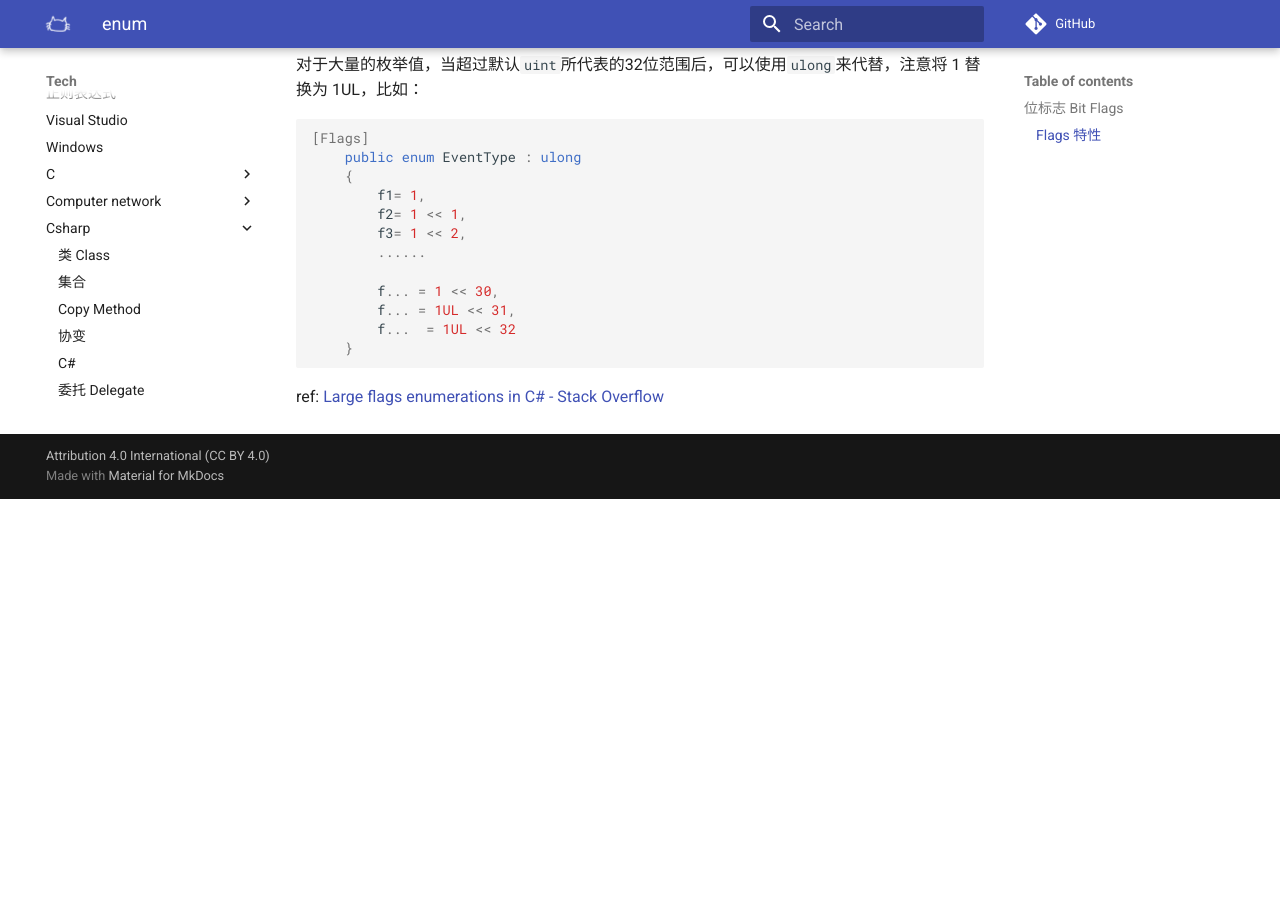
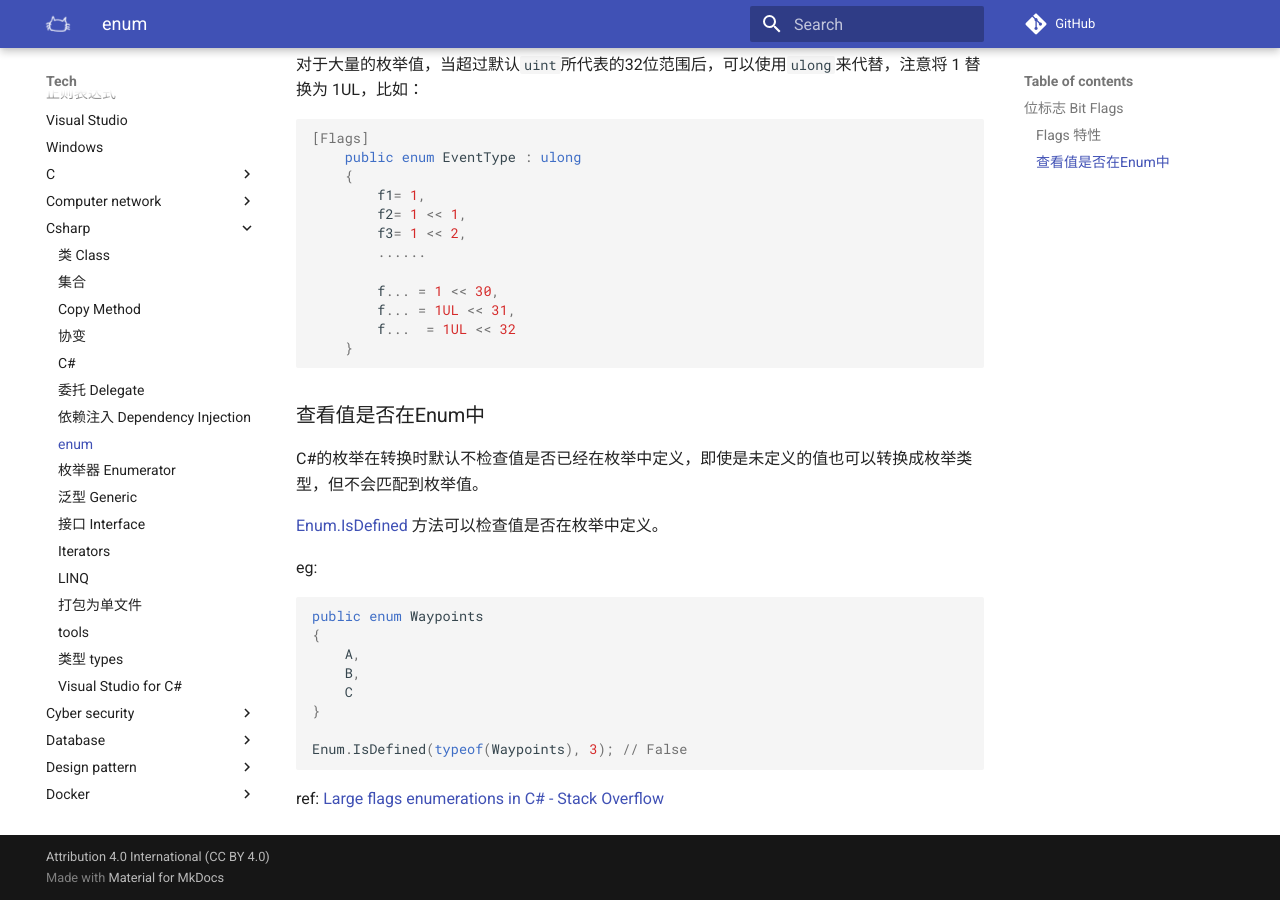
Before and after one commit to luoxufeiyan/wiki.luoxufeiyan.com, an MkDocs documentation site: the page built from docs/tech/csharp/enum.md, in a window 1280 px wide and 900 px high, scrolled down 1842 px. Built offline with MkDocs 1.6.1 and Material for MkDocs 9.7.7, drawn with Linux system fonts in a browser that asks for light colours; comment, search, counter and statistics services are not loaded; before the commit the page ends 2341 px from its top, so only the background shows below that.

Commit message:
update enum

````diff
--- a/docs/tech/csharp/enum.md
+++ b/docs/tech/csharp/enum.md
@@ -103,4 +103,23 @@ Console.WriteLine("Your deck is {0} ", settings.ToString());
     }
 ```
 
+### 查看值是否在Enum中
+
+C#的枚举在转换时默认不检查值是否已经在枚举中定义，即使是未定义的值也可以转换成枚举类型，但不会匹配到枚举值。
+
+[Enum.IsDefined](https://docs.microsoft.com/en-us/dotnet/api/system.enum.isdefined?view=net-6.0) 方法可以检查值是否在枚举中定义。
+
+eg:
+
+```c#
+public enum Waypoints
+{
+    A,
+    B,
+    C
+}
+
+Enum.IsDefined(typeof(Waypoints), 3); // False
+```
+
 ref: [Large flags enumerations in C# - Stack Overflow](https://stackoverflow.com/a/54901506/3886059)
````
